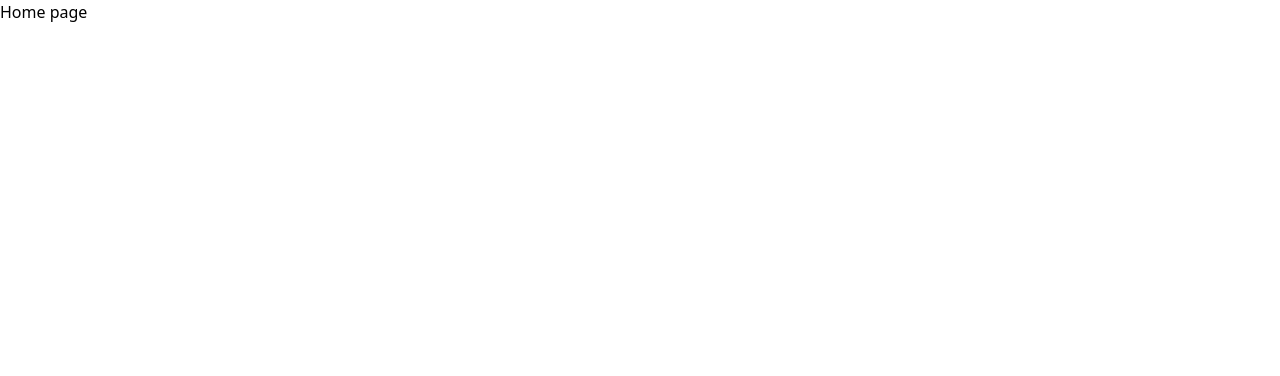
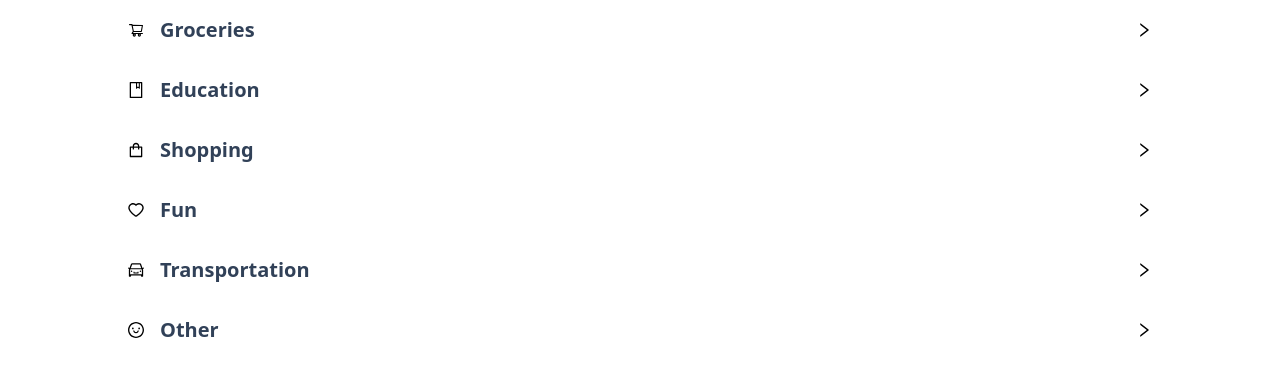
Before and after one commit to kiara-singh/Centsible, a React (Vite) app: page /home in a window 1280 px wide. Shown: the top 376 px of the page. Built offline with nearby package versions, Linux system fonts and the light colour scheme.

Commit message:
filter and budget category page

```diff
--- a/package.json
+++ b/package.json
@@ -10,6 +10,7 @@
     "preview": "vite preview"
   },
   "dependencies": {
+    "@ant-design/icons": "^5.6.1",
     "@tailwindcss/vite": "^4.1.3",
     "firebase": "^11.6.0",
     "react": "^19.0.0",
--- a/src/App.jsx
+++ b/src/App.jsx
@@ -17,7 +17,7 @@ function App() {
             <Route path="/login" element={<Login />} />
             <Route path="/dashboard" element={<Dashboard />} />
             <Route path="/home" element={<Home />} />
-            <Route path="/filter" element={<Filter/>} />
+            <Route path="/filter/:category" element={<Filter />} />
           </Routes>
         </section>
       </div>
--- a/src/pages/dashboard.jsx
+++ b/src/pages/dashboard.jsx
@@ -34,6 +34,7 @@ export default function Dashboard() {
         <label className="font-medium">Transaction</label>
         <input
           type="number"
+          step="0.01"
           ref={cost}
           className="border border-gray-300 text-black text-sm rounded-md w-full p-2.5 y-600 placeholder:text-gray-400"
           placeholder="Cost"
--- a/src/pages/filter.jsx
+++ b/src/pages/filter.jsx
@@ -1,10 +1,59 @@
-const Filter=() => {
+import { useNavigate, useParams } from "react-router-dom";
+import { useState, useEffect } from "react";
+import { ArrowLeftOutlined } from "@ant-design/icons";
+import { collection, query, where, getDocs } from "firebase/firestore";
+import { auth, db } from "../firebase";
 
-    return(
-        <h1>Filter page</h1>
-    )
+const Filter = () => {
+  const { category } = useParams();
+  const navigate = useNavigate();
+  const [transactions, setTransactions] = useState([]);
+  const [error, setError] = useState();
 
+  useEffect(() => {
+    const getData = async () => {
+      try {
+        const res = query(
+          collection(db, "transactions"),
+          where("user", "==", auth.currentUser.uid),
+          where("category", "==", category)
+        );
+        const querySnapshot = await getDocs(res);
+        const data = querySnapshot.docs.map((doc) => doc.data());
+        return data;
+      } catch (error) {
+        setError(error.message);
+        console.error(error);
+      }
+    };
+    getData().then((data) => setTransactions(data));
+  }, []);
 
-}
+  return (
+    <>
+      <ArrowLeftOutlined
+        onClick={() => navigate("/home")}
+        className="hover:cursor-pointer m-6"
+      />
+      <div className="flex flex-col justify-center items-center">
+        <h1 className="font-bold text-5xl text-slate-700">{category}</h1>
+      </div>
+      <div className="flex flex-col justify-center items-center mx-auto mt-5 gap-2">
+        {transactions.map((doc, index) => {
+          return (
+            <div
+              key={index}
+              className="p-2 border-slate-500 rounded-sm border-2 w-[95%]"
+            >
+              <p className="font-medium text-[22px]">${doc.amount}</p>
+              <p className="font-light text-[18px]">{doc.notes}</p>
+            </div>
+          );
+        })}
+      </div>
+      {error && <p className="text-red-900 m-auto">{error}</p>}
+    </>
+  );
+};
 
 export default Filter;
--- a/src/pages/home.jsx
+++ b/src/pages/home.jsx
@@ -1,5 +1,49 @@
+import { useNavigate } from "react-router-dom";
+import { categories } from "../constants";
+import {
+  RightOutlined,
+  BookOutlined,
+  ShoppingCartOutlined,
+  ShoppingOutlined,
+  CarOutlined,
+  HeartOutlined,
+  SmileOutlined,
+} from "@ant-design/icons";
+
+const icons = [
+  <ShoppingCartOutlined />,
+  <BookOutlined />,
+  <ShoppingOutlined />,
+  <HeartOutlined />,
+  <CarOutlined />,
+  <SmileOutlined />,
+];
+
 const Home = () => {
-  return <h1>Home page</h1>;
+  const navigate = useNavigate();
+
+  return (
+    <>
+      {/*Budget Categories*/}
+      <div className="flex flex-col justify-center items-center">
+        {categories.map((category, index) => {
+          return (
+            <div
+              key={index}
+              onClick={() => navigate(`/filter/${category}`)}
+              className="flex flex-row justify-between items-center w-[80%] border-slate-400 hover:cursor-pointer"
+            >
+              {icons[index]}
+              <p className="p-4 font-semibold text-slate-700 text-xl w-full">
+                {category}
+              </p>
+              <RightOutlined />
+            </div>
+          );
+        })}
+      </div>
+    </>
+  );
 };
 
 export default Home;
```
Also changed, not shown: 1 other file (tests, documents, lock files or other folders).
